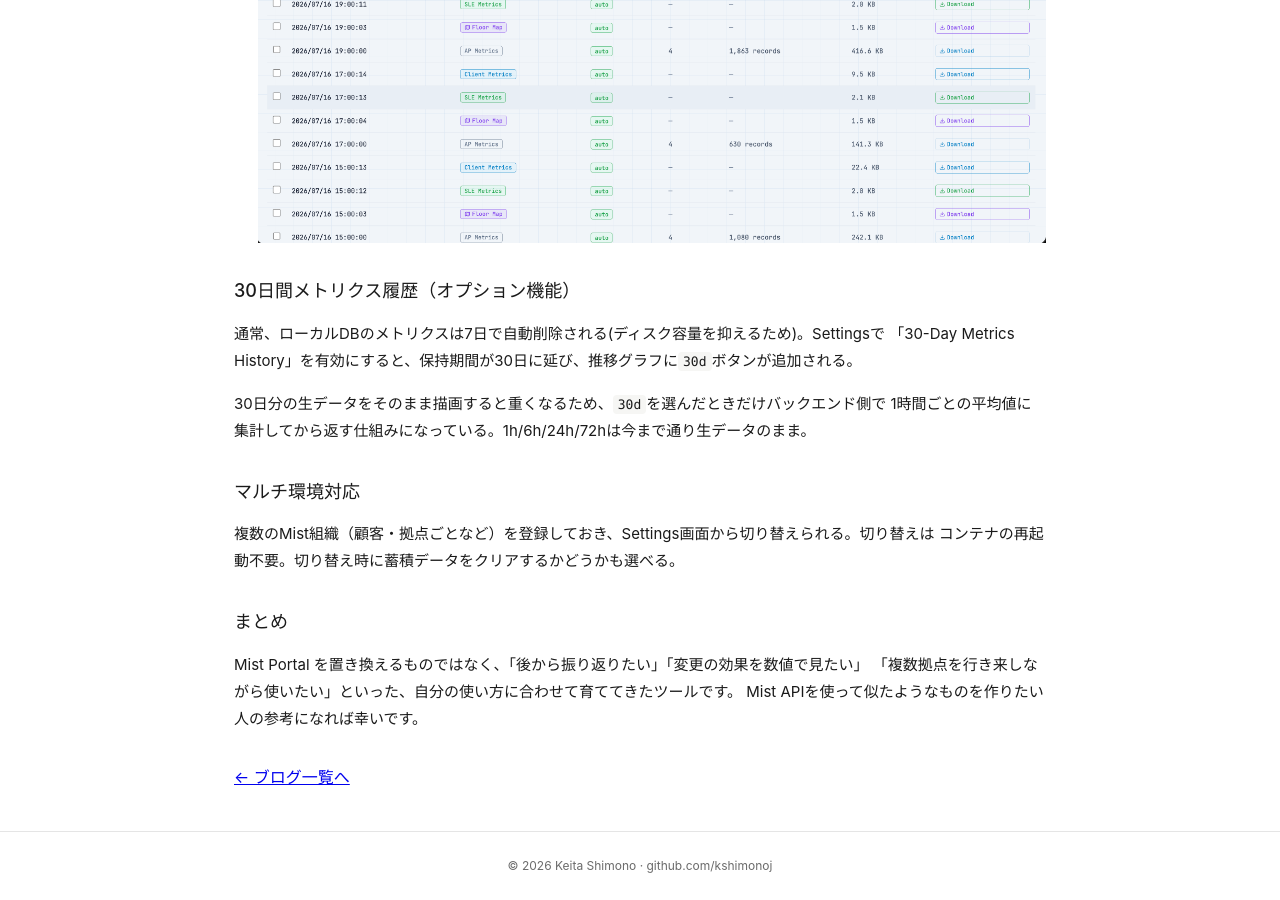
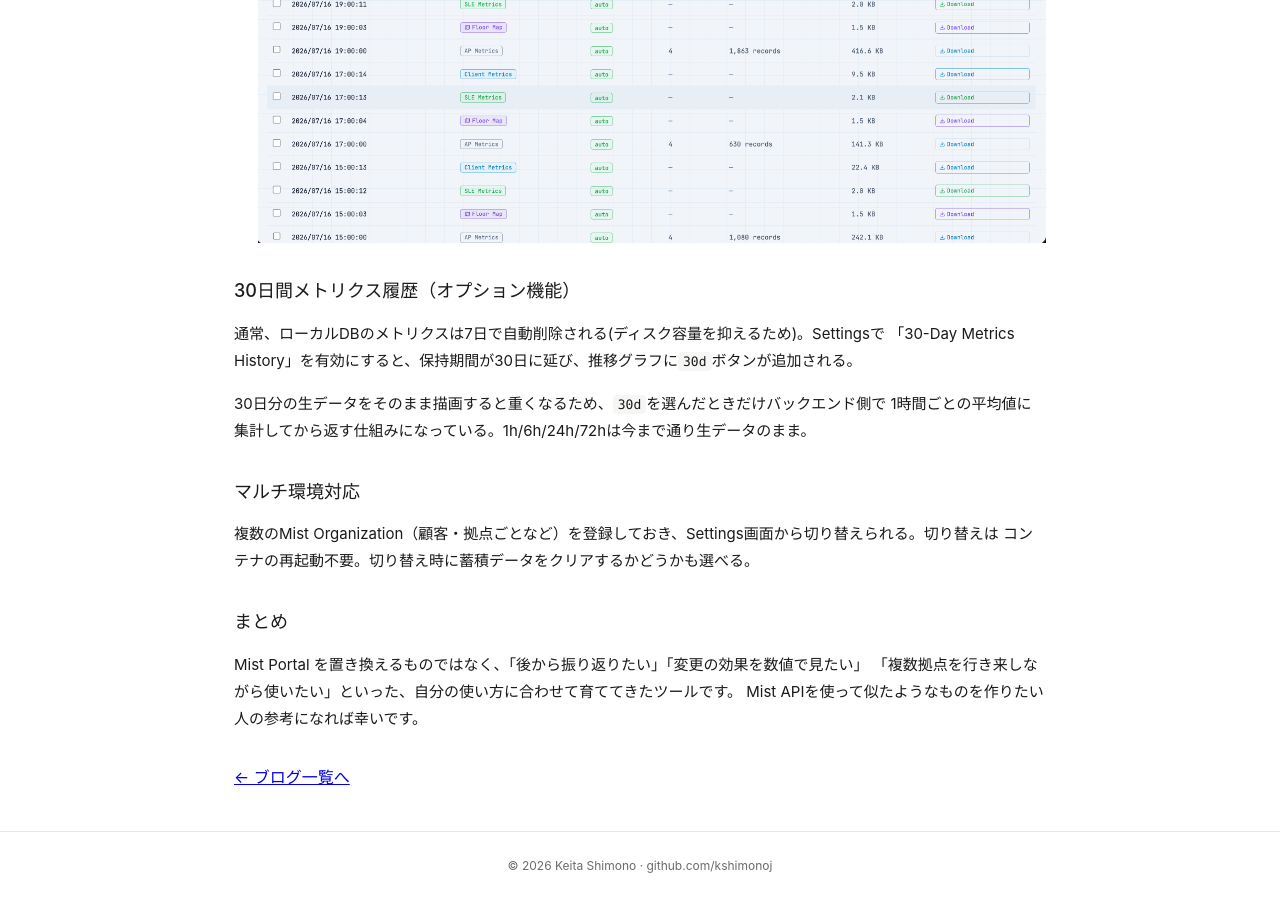
Before and after one commit to kshimonoj/kshimonoj.github.io, a Jekyll site: the page built from _posts/2026-07-17-mist-rf-dashboard.md, in a window 1280 px wide and 900 px high, scrolled down 7801 px. Built offline with Jekyll 4.4.1, drawn with Linux system fonts in a browser that asks for light colours.

Commit message:
blog: publish from my-wiki github-blog

```diff
--- a/_posts/2026-07-17-mist-rf-dashboard.md
+++ b/_posts/2026-07-17-mist-rf-dashboard.md
@@ -110,7 +110,7 @@ AP・クライアントの両方に自由なタグを付けられる。専用の
 
 ## マルチ環境対応
 
-複数のMist組織（顧客・拠点ごとなど）を登録しておき、Settings画面から切り替えられる。切り替えは コンテナの再起動不要。切り替え時に蓄積データをクリアするかどうかも選べる。
+複数のMist Organization（顧客・拠点ごとなど）を登録しておき、Settings画面から切り替えられる。切り替えは コンテナの再起動不要。切り替え時に蓄積データをクリアするかどうかも選べる。
 
 ## まとめ
 
```
